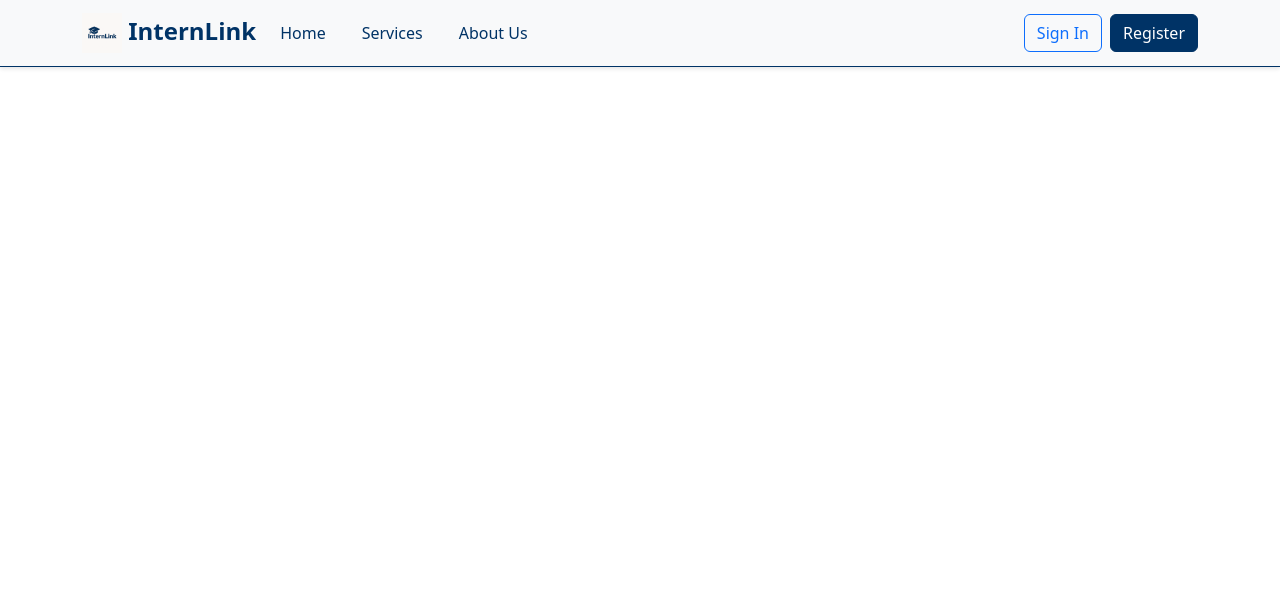
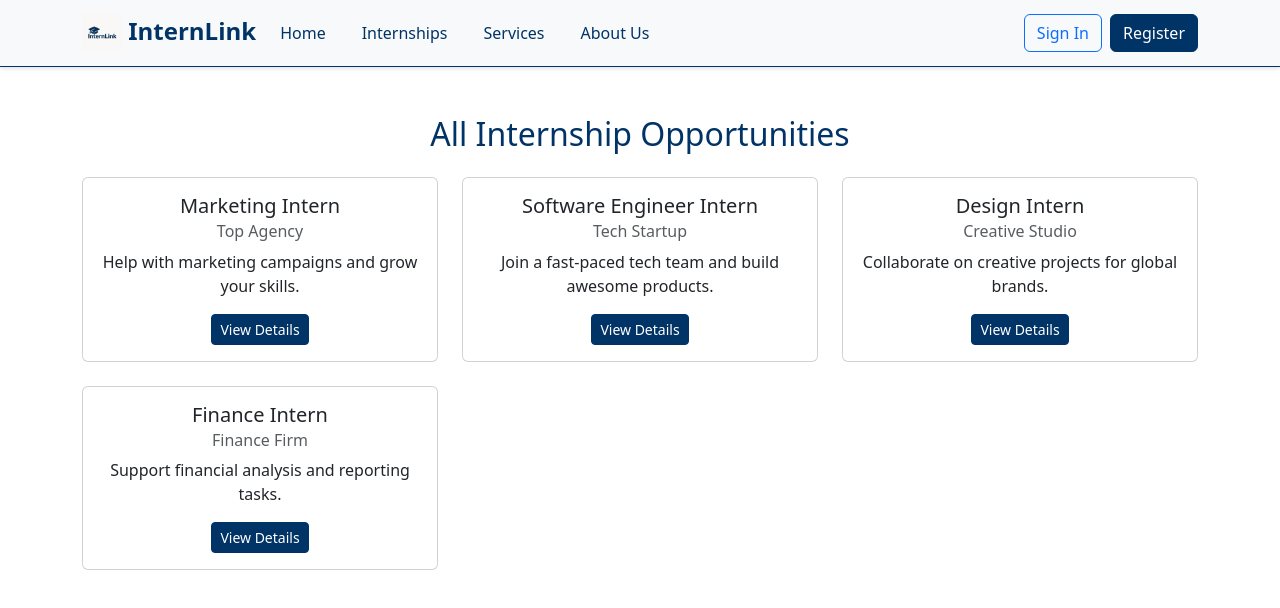
Before and after one commit to Omar-AbuShaheen/internlink, a React (Create React App) app: page /internships in a window 1280 px wide. Shown: the top 608 px of the page. Built offline with nearby package versions, Linux system fonts and the light colour scheme.

Commit message:
Add InternshipList page with mock data and routing

```diff
--- a/src/App.js
+++ b/src/App.js
@@ -11,6 +11,7 @@ import RegisterForm from './components/RegisterForm';
 import './styles/custom.css';
 import Services from './components/Services';
 import AboutUs from './components/AboutUs';
+import InternshipList from './components/InternshipList';
 
 
 
@@ -21,6 +22,7 @@ function App() {
         <NavBar />
         <Routes>
           <Route path="/" element={<HomePage />} />
+          <Route path="/internships" element={<InternshipList />} />
           <Route path="/login" element={<LoginForm />} />
           <Route path="/register" element={<RegisterForm />} />
           <Route path="/services" element={<Services />} />
--- /dev/null
+++ b/src/components/InternshipList.js
@@ -0,0 +1,55 @@
+import React from 'react';
+import { Container, Row, Col, Card, Button } from 'react-bootstrap';
+
+const mockInternships = [
+  {
+    id: 1,
+    title: 'Marketing Intern',
+    company: 'Top Agency',
+    description: 'Help with marketing campaigns and grow your skills.',
+  },
+  {
+    id: 2,
+    title: 'Software Engineer Intern',
+    company: 'Tech Startup',
+    description: 'Join a fast-paced tech team and build awesome products.',
+  },
+  {
+    id: 3,
+    title: 'Design Intern',
+    company: 'Creative Studio',
+    description: 'Collaborate on creative projects for global brands.',
+  },
+  {
+    id: 4,
+    title: 'Finance Intern',
+    company: 'Finance Firm',
+    description: 'Support financial analysis and reporting tasks.',
+  },
+];
+
+function InternshipList() {
+  return (
+    <Container className="mt-5">
+      <h2 className="text-primary mb-4 text-center">All Internship Opportunities</h2>
+      <Row>
+        {mockInternships.map((internship) => (
+          <Col md={4} className="mb-4" key={internship.id}>
+            <Card className="h-100">
+              <Card.Body>
+                <Card.Title>{internship.title}</Card.Title>
+                <Card.Subtitle className="mb-2 text-muted">{internship.company}</Card.Subtitle>
+                <Card.Text>{internship.description}</Card.Text>
+                <Button variant="primary" size="sm">
+                  View Details
+                </Button>
+              </Card.Body>
+            </Card>
+          </Col>
+        ))}
+      </Row>
+    </Container>
+  );
+}
+
+export default InternshipList;
--- a/src/components/NavBar.js
+++ b/src/components/NavBar.js
@@ -24,6 +24,9 @@ function NavigationBar() {
             <Nav.Link as={Link} to="/" className="text-primary">
               Home
             </Nav.Link>
+            <Nav.Link as={Link} to="/internships" className="text-primary">
+            Internships
+          </Nav.Link>
             <Nav.Link as={Link} to="/services" className="text-primary">
               Services
             </Nav.Link>
```
